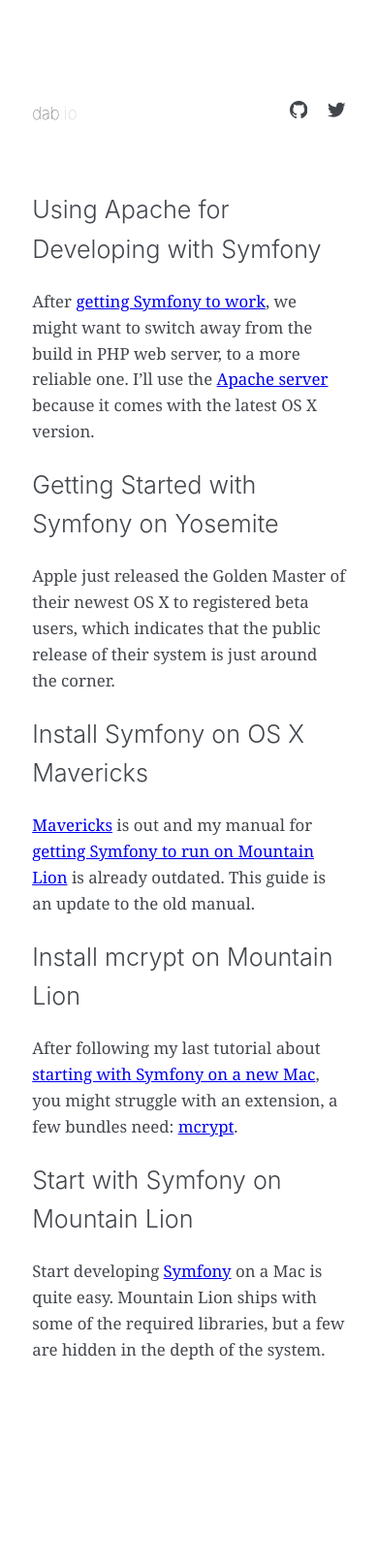
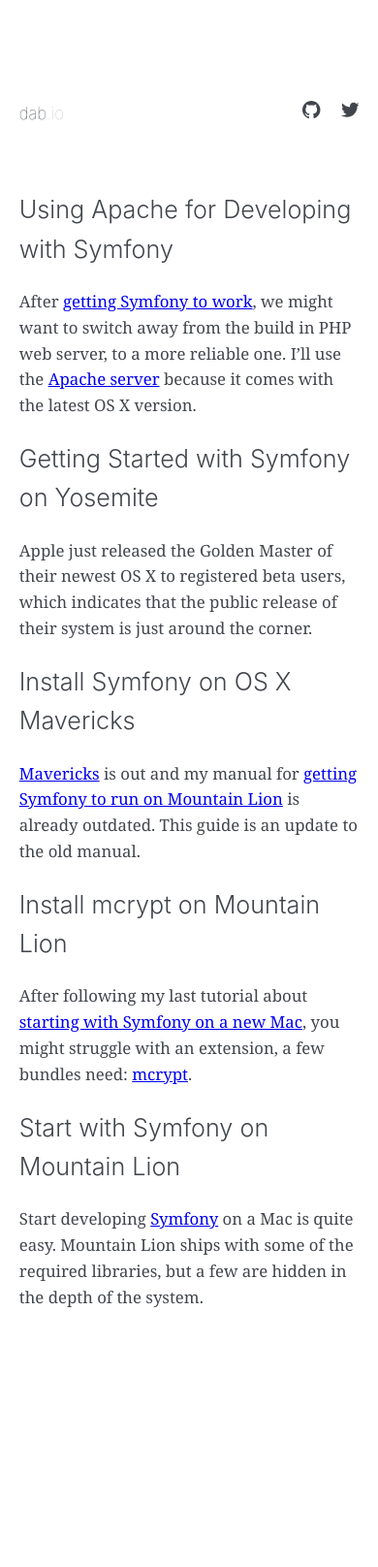
Before and after one commit to dabio/dabio, a Jekyll site: the page built from index.md, in a window 390 px wide. Shown: the whole page at 97% size. Built offline with Jekyll 4.4.1, drawn with Linux system fonts in a browser that asks for light colours; after the commit the page ends 1562 px from its top, so only the background shows below that.

Commit message:
Fixes #5, remove padding from article for iPhone size devices

```diff
--- a/css/site.scss
+++ b/css/site.scss
@@ -2,19 +2,25 @@
 # this ensures Jekyll reads the file to be transformed into CSS later
 # only Main files contain this front matter, not partials.
 ---
+$color: #42464c;
+$background: #fff;
+$font-serif: Georgia, Cambria, "Times New Roman", Times, serif;;
+$font-sans-serif: -apple-system, BlinkMacSystemFont, "Segoe UI", Roboto, Oxygen, Ubuntu, Cantarell, "Open Sans", "Helvetica Neue", sans-serif;
+$code-background: #fafafa;
+
 html{
     font: normal normal 105%/1.6 serif;
-    color: #42464c;
-    background: #fff;
+    color: $color;
+    background: $background;
 }
 a {
     transition: color 0.1s linear;
 }
 body {
-    padding: 0 1.5rem;
+    padding: 0 .7rem;
 }
 article {
-    font-family: Georgia, Cambria, "Times New Roman", Times, serif;
+    font-family: $font-serif;
     max-width: 40rem;
     margin: 0 auto 10rem;
     padding: 1.5rem 0;
@@ -61,7 +67,7 @@ nav a:hover path {
     fill: #000;
 }
 h1, h2, h3, h4 {
-    font-family: -apple-system, BlinkMacSystemFont, "Segoe UI", Roboto, Oxygen, Ubuntu, Cantarell, "Open Sans", "Helvetica Neue", sans-serif;
+    font-family: $font-sans-serif;
     font-weight: 300;
 }
 h1 a, h2 a, h3 a, h4 a {
@@ -72,12 +78,12 @@ pre {
     padding: .8em;
 }
 time {
-    font-family: -apple-system, BlinkMacSystemFont, "Segoe UI", Roboto, Oxygen, Ubuntu, Cantarell, "Open Sans", "Helvetica Neue", sans-serif;
+    font-family: $font-sans-serif;
     font-weight: 100;
     font-size: 85%;
 }
 .highlight {
-    background: #fafafa;
+    background: $code-background;
 }
 
 @import "pygments"
```
